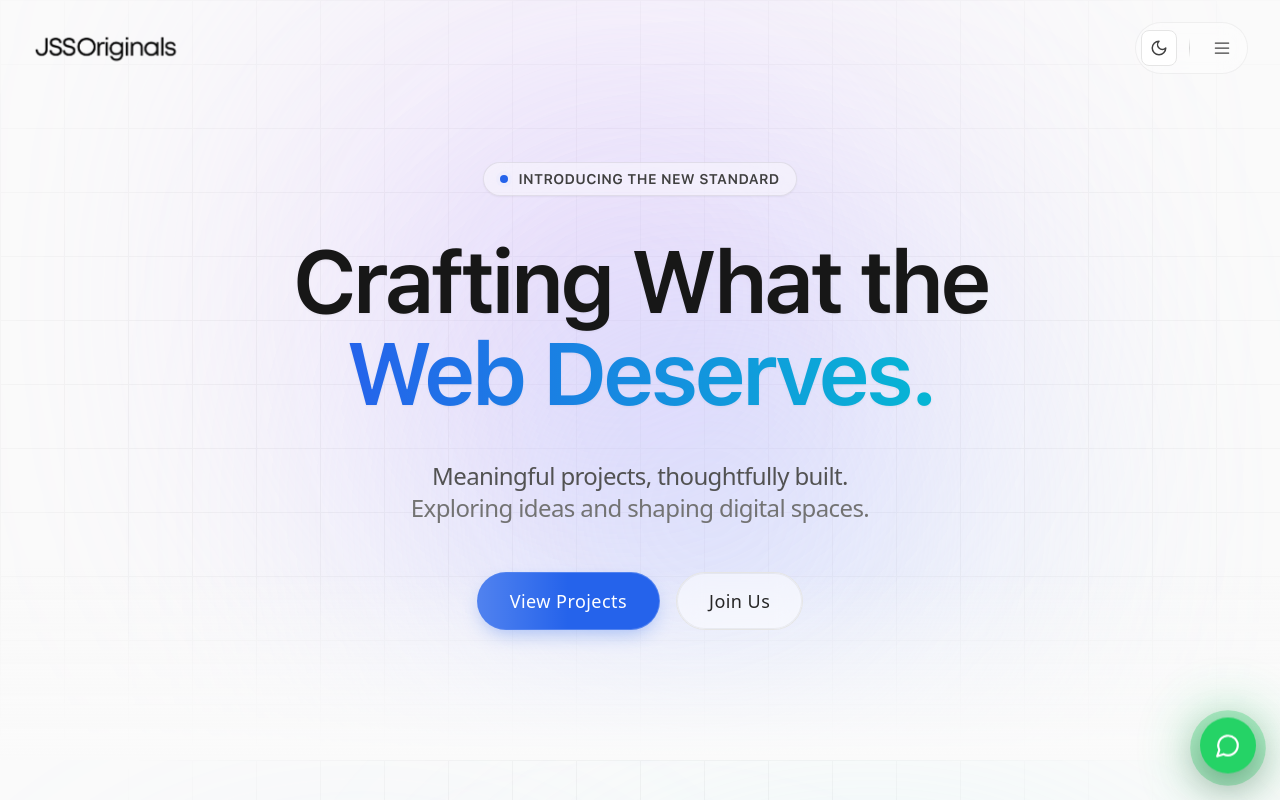
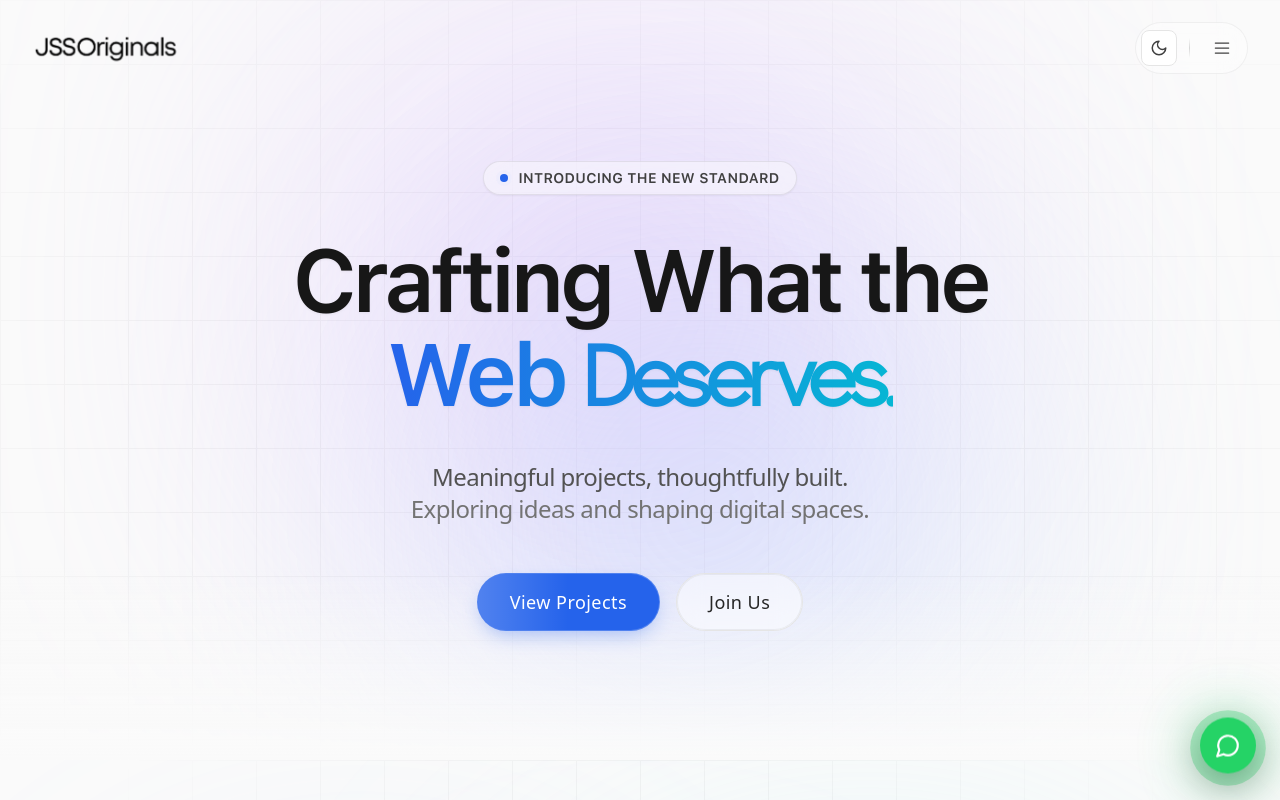
Before and after one commit to jitendra-math/Agency-Website, a Next.js app: page / in a window 1280 px wide. Shown: the top 800 px of the page. Built offline with nearby package versions, Linux system fonts and the light colour scheme; a web font is replaced by a local one.

Commit message:
Update HeroSection.js

```diff
--- a/src/components/sections/HeroSection.js
+++ b/src/components/sections/HeroSection.js
@@ -118,7 +118,7 @@ export default function HeroSection() {
         >
           Crafting What the <br className="hidden sm:block" />
           <span className="text-transparent bg-clip-text bg-gradient-to-r from-blue-600 to-cyan-500 dark:from-blue-400 dark:to-cyan-300">
-            Web Deserves.
+            Web <span className="font-oatmeal"> Deserves.</span>
           </span>
         </motion.h1>
 
```
